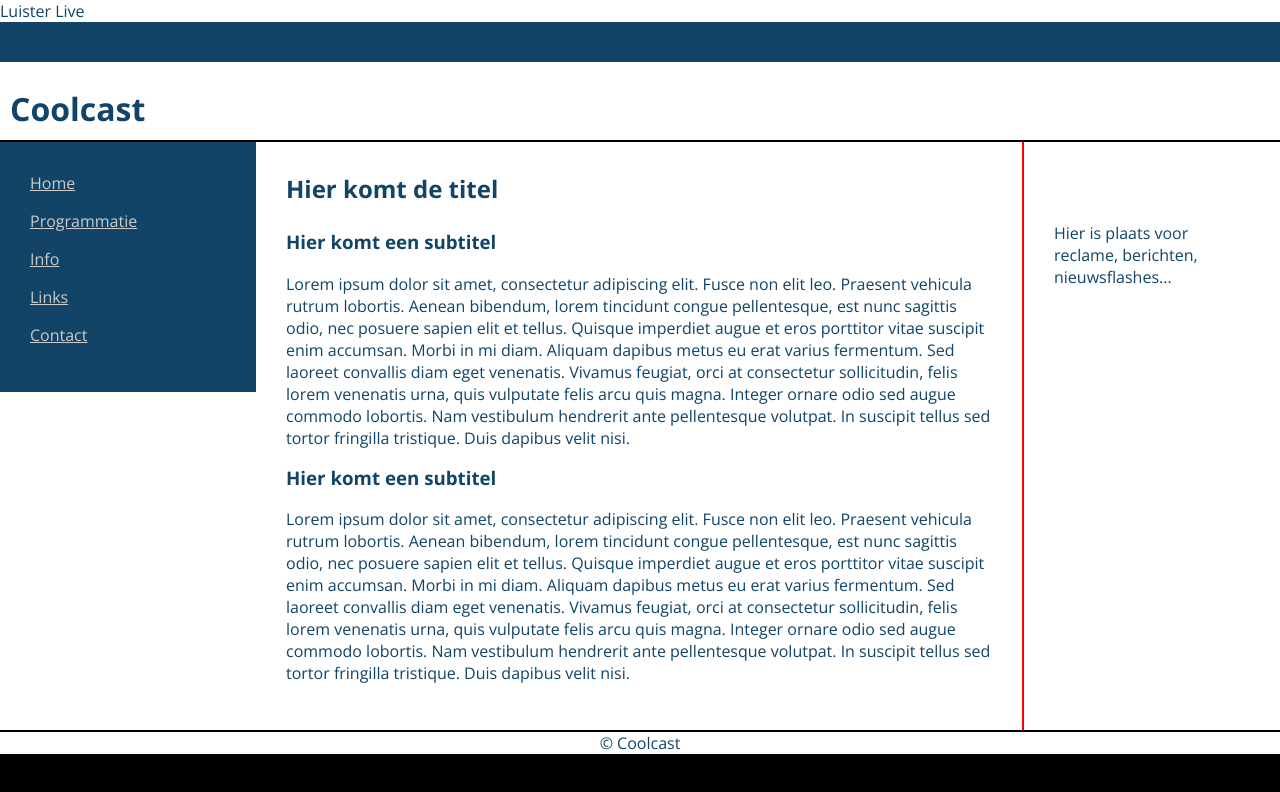
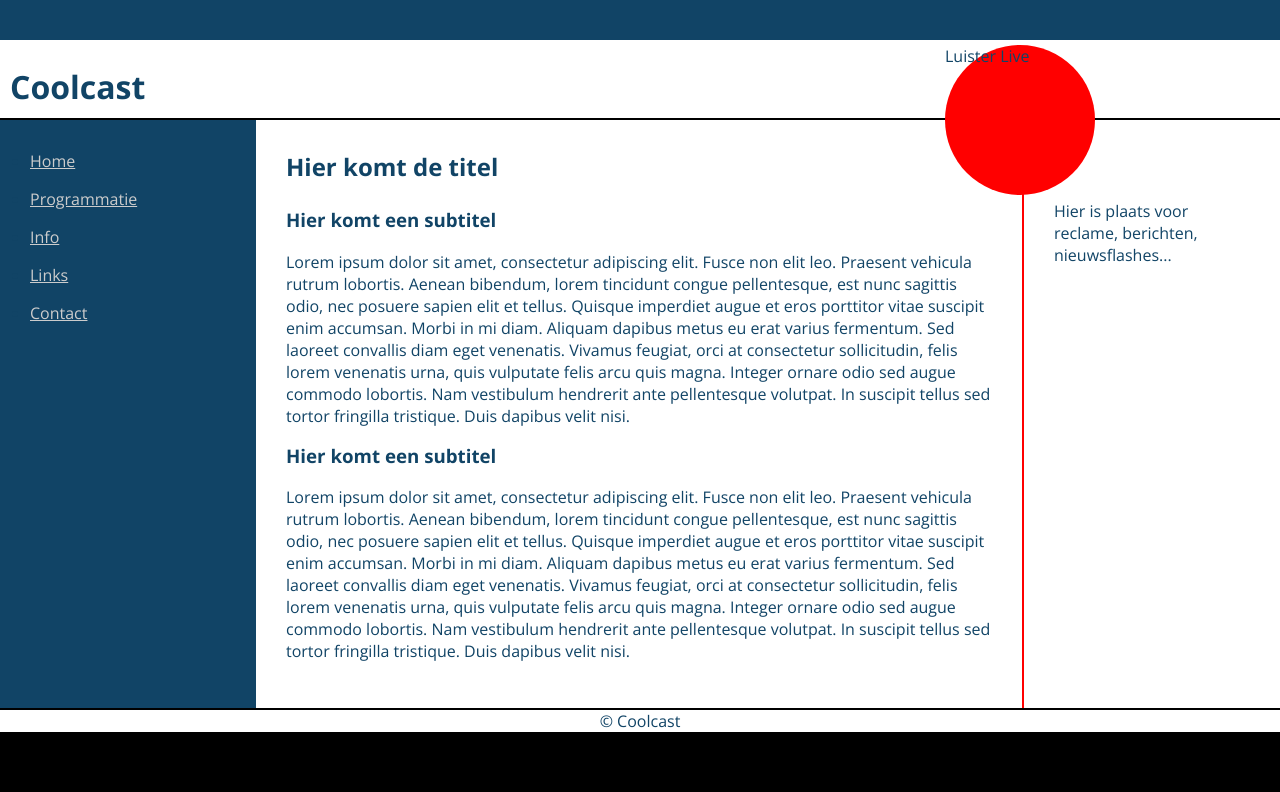
Before and after one commit to forrestjan/Webskills, a plain HTML site: page labo04/bronmateriaal/oefening2-coolcast_float/index.htm in a window 1280 px wide. Drawn offline with nearby package versions, Linux system fonts and the light colour scheme.

Commit message:
labo done

```diff
--- a/labo04/bronmateriaal/oefening2-coolcast_float/css/screen.css
+++ b/labo04/bronmateriaal/oefening2-coolcast_float/css/screen.css
@@ -18,6 +18,7 @@ main {
   background-color: #ffff;
   width: 128rem;
   margin: 0 auto;
+  position: relative;
 }
 header {
   border-top: 4rem solid #146;
@@ -64,3 +65,16 @@ h3,
 p {
   margin-bottom: 1em;
 }
+section {
+  overflow: auto;
+  background: linear-gradient(90deg, #146 0, #146 20%, #ffff 20%);
+}
+main > aside {
+  background-color: red;
+  height: 15rem;
+  width: 15rem;
+  border-radius: 50%;
+  position: absolute;
+  top: 4.5rem;
+  left: 94.5rem;
+}
```
